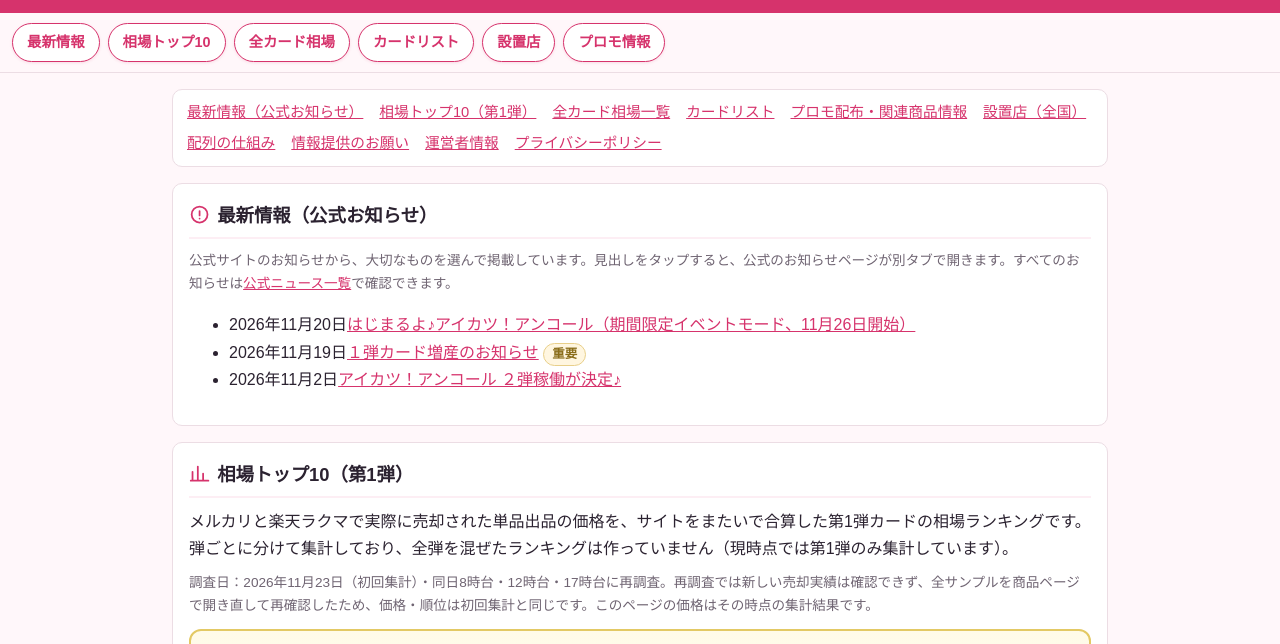
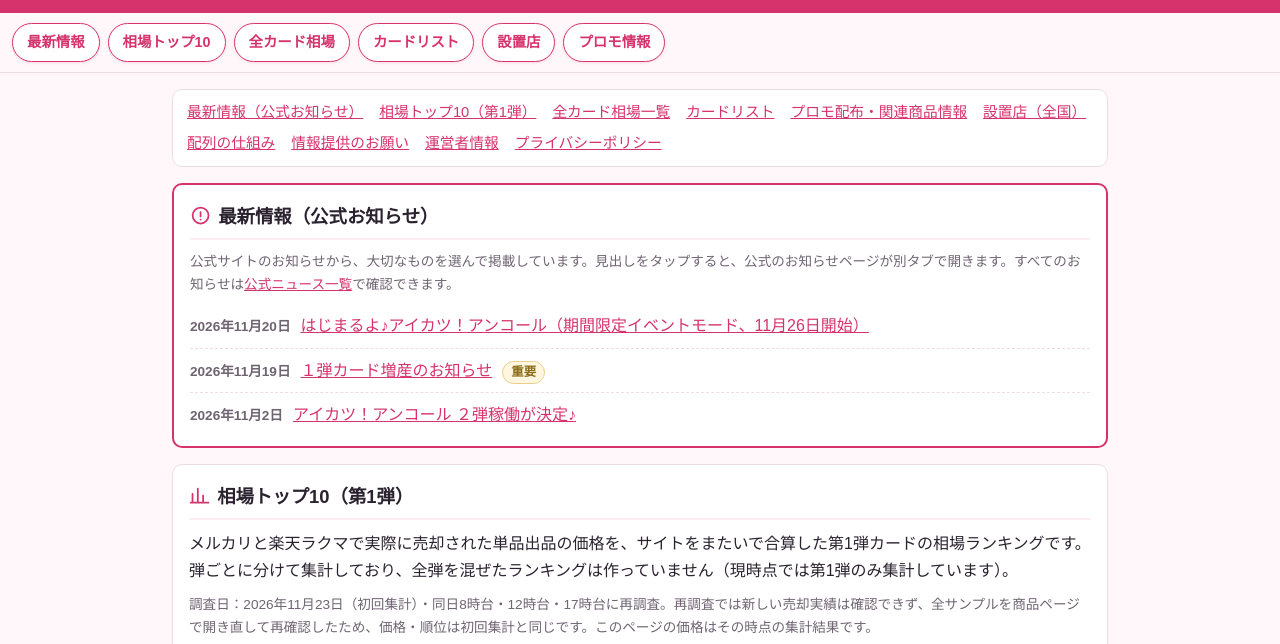
Before and after one commit to aikatsu-encore-guide/aikatsu-encore-guide, a plain HTML site: page index.html in a window 1280 px wide. Shown: the part 82-726 px from the top of the page. Drawn offline with Linux system fonts and the light colour scheme.

Commit message:
トップに最新情報（公式お知らせ）欄を追加

```diff
--- a/style.css
+++ b/style.css
@@ -388,3 +388,10 @@ details.store-pref[open] { background: #fffafc; }
 .feature-chart svg { width: 100%; height: auto; display: block; }
 td.spark { min-width: 104px; }
 td.spark svg { display: block; }
+
+/* 最新情報（公式お知らせ）欄（2026-11-23追加） */
+.news-section { border: 2px solid var(--accent); }
+.news-list { list-style: none; margin: 6px 0 0; padding: 0; }
+.news-list li { display: flex; flex-wrap: wrap; align-items: baseline; gap: 2px 10px; padding: 8px 0; border-bottom: 1px dashed var(--line); }
+.news-list li:last-child { border-bottom: none; padding-bottom: 2px; }
+.news-date { color: var(--muted); font-size: 0.85rem; font-weight: 700; white-space: nowrap; }
```
